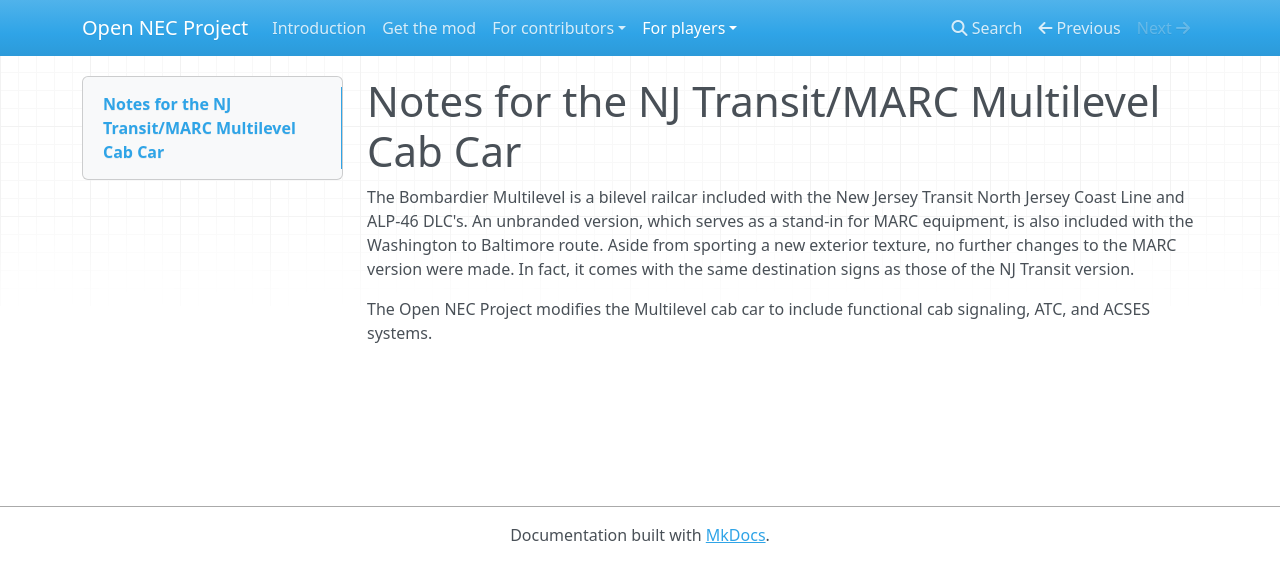
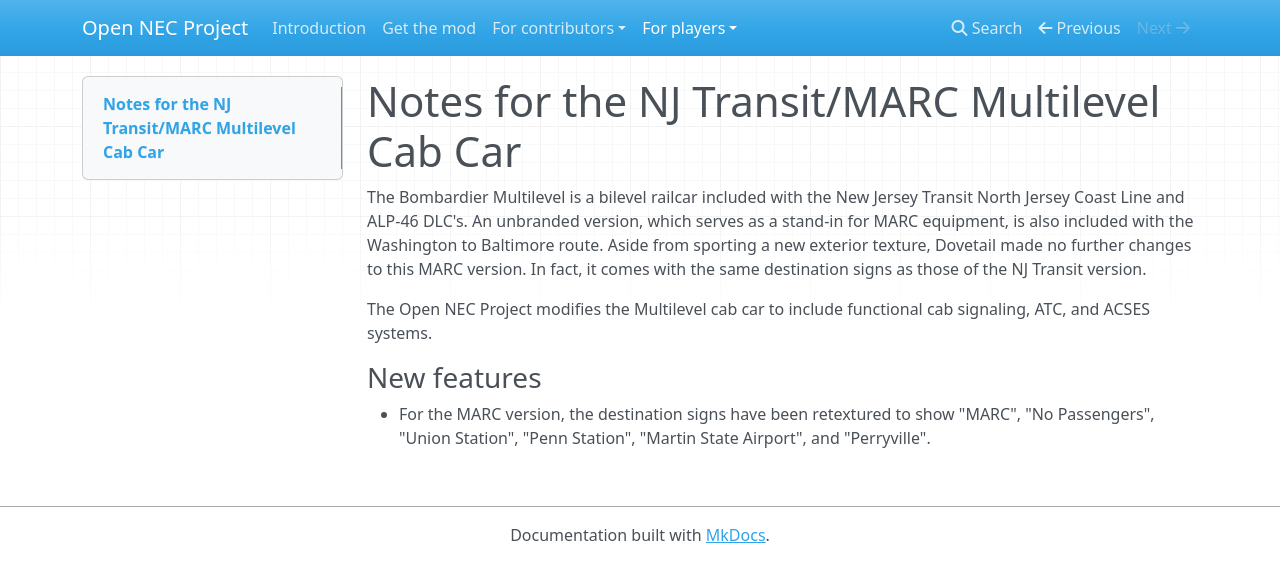
Before and after one commit to YoRyan/open-nec, an MkDocs documentation site: the page built from Docs/for-players/njt-multilevel.md, in a window 1280 px wide. Shown: the top 582 px of the page. Built offline with MkDocs 1.6.1, drawn with Linux system fonts in a browser that asks for light colours; nearby versions of some CDN libraries.

Commit message:
Manual: document new MARC ML signs

```diff
--- a/Docs/for-players/njt-multilevel.md
+++ b/Docs/for-players/njt-multilevel.md
@@ -1,5 +1,9 @@
 # Notes for the NJ Transit/MARC Multilevel Cab Car
 
-The Bombardier Multilevel is a bilevel railcar included with the New Jersey Transit North Jersey Coast Line and ALP-46 DLC's. An unbranded version, which serves as a stand-in for MARC equipment, is also included with the Washington to Baltimore route. Aside from sporting a new exterior texture, no further changes to the MARC version were made. In fact, it comes with the same destination signs as those of the NJ Transit version.
+The Bombardier Multilevel is a bilevel railcar included with the New Jersey Transit North Jersey Coast Line and ALP-46 DLC's. An unbranded version, which serves as a stand-in for MARC equipment, is also included with the Washington to Baltimore route. Aside from sporting a new exterior texture, Dovetail made no further changes to this MARC version. In fact, it comes with the same destination signs as those of the NJ Transit version.
 
 The Open NEC Project modifies the Multilevel cab car to include functional cab signaling, ATC, and ACSES systems.
+
+### New features
+
+- For the MARC version, the destination signs have been retextured to show "MARC", "No Passengers", "Union Station", "Penn Station", "Martin State Airport", and "Perryville".
```
